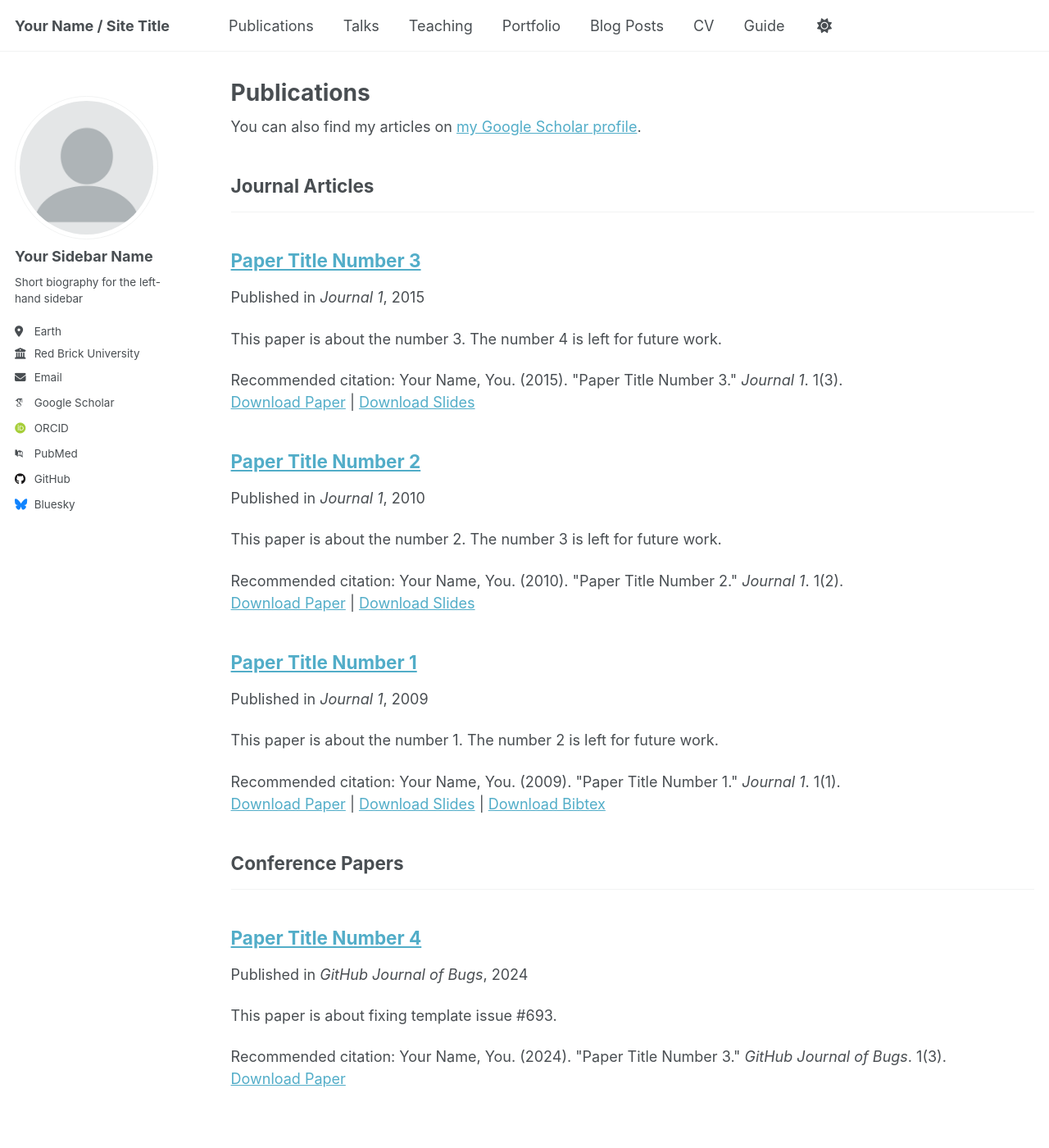
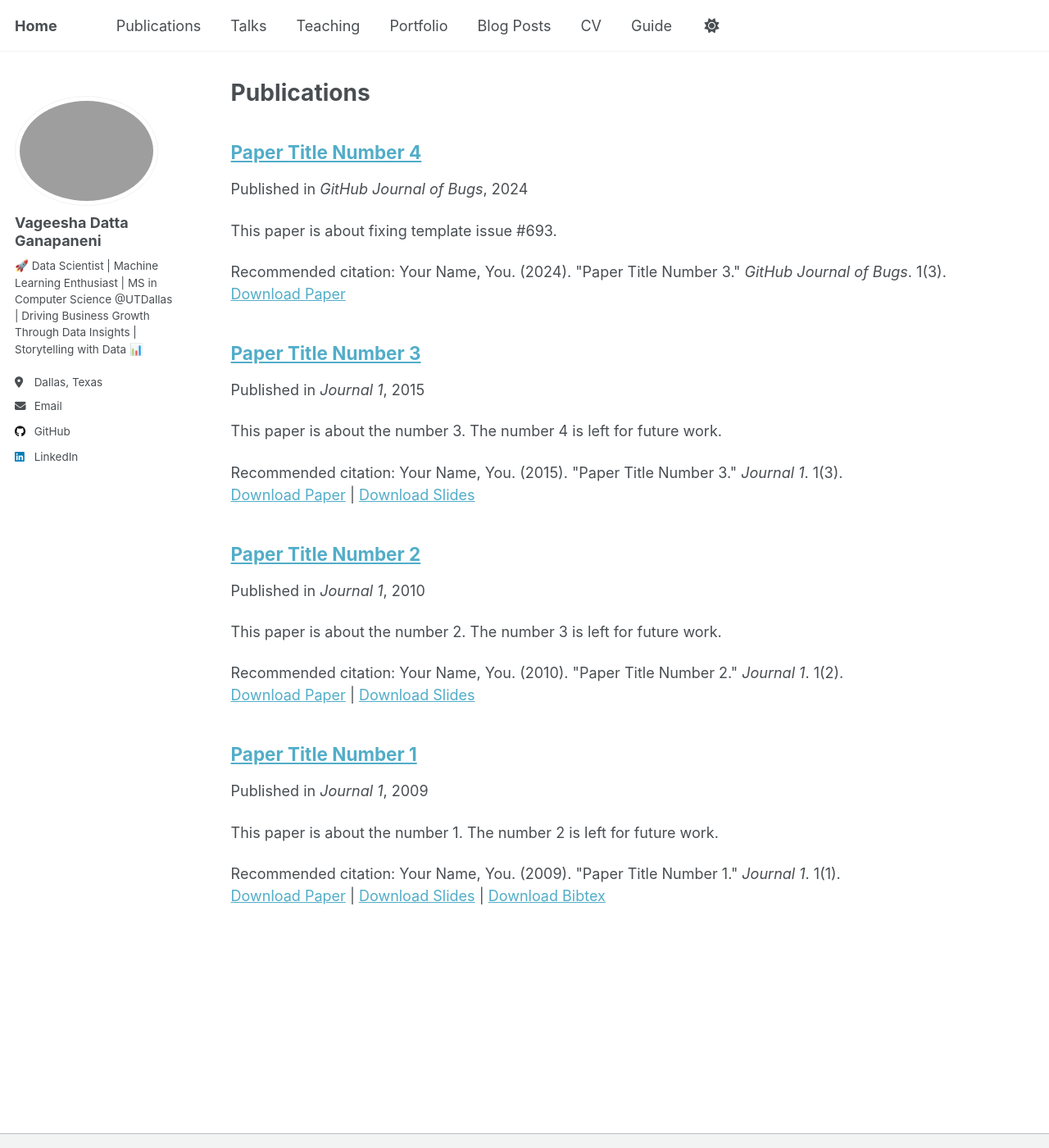
Before and after one commit to vageeshadatta2000/vageeshadatta, a Jekyll site: the page built from _pages/publications.html, in a window 1280 px wide and 1400 px high. Shown: the whole window at 82% size. Built offline with Jekyll 4.4.1, drawn with Linux system fonts in a browser that asks for light colours; some web fonts are replaced; some of the changed text lies outside the part shown.

Commit message:
Update _config.yml

```diff
--- a/_config.yml
+++ b/_config.yml
@@ -8,103 +8,94 @@
 
 # Basic Site Settings
 locale                   : "en-US"
-site_theme               : "default"
-title                    : "Your Name / Site Title"
+title                    : "Home"
 title_separator          : "-"
-name                     : &name "Your Name"
-description              : &description "personal description"
-url                      : https://academicpages.github.io # the base hostname & protocol for your site e.g. "https://[your GitHub username].github.io" or if you already have some other page hosted on Github then use "https://[your GitHub username].github.io/[Your Repo Name]"
+name                     : &name "Vageesha Datta Ganapaneni"
+description              : &description "Transforming complex data into strategic business insights"
+url                      : https://vageeshadatta.github.io # the base hostname & protocol for your site e.g. "https://mmistakes.github.io"
 baseurl                  : "" # the subpath of your site, e.g. "/blog"
-repository               : "academicpages/academicpages.github.io"
+repository               : "vageeshadatta2000/vageeshadatta.github.io"
 
 # Site Author - The following control what appear as part of the author content on the side bar.
-#               If a field is blank the icon and link will not appear, otherwise it will be shown.
+#               If a field is blank, the icon and link will not appear, otherwise it will be shown.
 #               Additional customization can be done by editing /_includes/author-profile.html
 author:
   # Biographic information
-  avatar           : "profile.png"
-  name             : "Your Sidebar Name"
-  pronouns         : # example: "she/her"
-  bio              : "Short biography for the left-hand sidebar"
-  location         : "Earth"
-  employer         : "Red Brick University"
-  uri              : # URL
-  email            : "none@example.org"
+  avatar           : "profile.jpg"
+  name             : "Vageesha Datta Ganapaneni"
+  pronouns         :
+  bio              : "🚀 Data Scientist | Machine Learning Enthusiast | MS in Computer Science @UTDallas | Driving Business Growth Through Data Insights | Storytelling with Data 📊"
+  location         : "Dallas, Texas"
+  employer         :
+  uri              :
+  email            : "vageeshadattag@gmail.com"
 
   # Academic websites
-  academia         : # URL
-  arxiv            : # URL - Update with the correct link to your profile
-  googlescholar    : "https://scholar.google.com/citations?user=PS_CX0AAAAAJ"
-  impactstory      : # URL
-  orcid            : "http://orcid.org/yourorcidurl"
-  semantic         : # URL
-  pubmed           : "https://www.ncbi.nlm.nih.gov/pubmed/?term=john+snow"
-  researchgate     : # URL
-  scopus           : # URL
+  arxiv            :
+  googlescholar    :
+  impactstory      :
+  orcid            :
+  semantic         :
+  pubmed           :
+  researchgate     :
 
   # Repositories and software development
-  bitbucket        : # Username - Update with your username on the site
-  codepen          : # Username
-  dribbble         : # Username
-  github           : "academicpages"
-  kaggle           : # Username
-  stackoverflow    : # User number or user number and name (i.e., use "1" or "1/jeff-atwood")
+  bitbucket        :
+  codepen          :
+  dribbble         :
+  github           : "vageeshadatta2000"
+  kaggle           :
+  stackoverflow    :
 
   # Social media
-  bluesky          : "bsky.app" # Replace this with you Bluesky username
-  facebook         : # Username
-  flickr           : # Username
-  foursquare       : # Username
-  goodreads        : # Username
-  google_plus      : # Username
-  keybase          : # Username
-  instagram        : # Username
-  lastfm           : # Username
-  linkedin         : # Username
-  mastodon         : # URL
-  medium           : # URL
-  pinterest        : # Username
-  soundcloud       : # Username
-  steam            : # Username
-  telegram         : # URL
-  tumblr           : # Username
-  twitter          : # Username for X / Twitter
-  vine             : # Username
-  weibo            : # Username
-  wikipedia        : # Username
-  xing             : # Username
-  youtube          : # Username
-  zhihu            : # Username
+  bluesky          :
+  facebook         :
+  flickr           :
+  foursquare       :
+  goodreads        :
+  google_plus      :
+  keybase          :
+  instagram        :
+  lastfm           :
+  linkedin         : "vageeshadatta"
+  mastodon         :
+  medium           :
+  pinterest        :
+  soundcloud       :
+  steam            :
+  telegram         :
+  tumblr           :
+  twitter          :
+  vine             :
+  weibo            :
+  wikipedia        :
+  xing             :
+  youtube          :
+  zhihu            :
 
-# Publication Category - The following the list of publication categories and their headings
-publication_category:
-  books:
-    title: 'Books'
-  manuscripts:
-    title: 'Journal Articles'
-  conferences:
-    title: 'Conference Papers'
+  # Resume
+  resume           : "/resume/"
 
 # Site Settings
-teaser                   :  # filename of teaser fallback teaser image placed in /images/, .e.g. "500x300.png"
-breadcrumbs              : false # true, false (default)
+teaser                   :
+breadcrumbs              : false
 words_per_minute         : 160
 future                   : true
-read_more                : "disabled" # if enabled, adds "Read more" links to excerpts
-talkmap_link             : false      #change to true to add link to talkmap on talks page
+read_more                : "disabled"
+talkmap_link             : false
 comments:
-  provider               : # false (default), "disqus", "discourse", "facebook", "google-plus", "staticman", "custom"
+  provider               :
   disqus:
     shortname            :
   discourse:
-    server               : # https://meta.discourse.org/t/embedding-discourse-comments-via-javascript/31963 , e.g.: meta.discourse.org
+    server               :
   facebook:
     appid                :
-    num_posts            : # 5 (default)
-    colorscheme          : # "light" (default), "dark"
+    num_posts            :
+    colorscheme          :
 staticman:
   allowedFields          : ['name', 'email', 'url', 'message']
-  branch                 : "gh-pages" # "master", "gh-pages"
+  branch                 : "gh-pages"
   commitMessage          : "New comment."
   filename               : comment-{@timestamp}
   format                 : "yml"
@@ -117,18 +108,16 @@ staticman:
     date:
       type               : "date"
       options:
-        format           : "iso8601" # "iso8601" (default), "timestamp-seconds", "timestamp-milliseconds"
+        format           : "iso8601"
 atom_feed:
-  hide                   : false     # change to true to hide the RSS feed in the footer
-  path                   : # blank (default) uses feed.xml
-
+  hide                   : false
+  path                   :
 
 # SEO Related
 google_site_verification :
 bing_site_verification   :
 alexa_site_verification  :
 yandex_site_verification :
-
 
 # Social Sharing
 twitter:
@@ -137,21 +126,17 @@ facebook:
   username               :
   app_id                 :
   publisher              :
-og_image                 :  # Open Graph/Twitter default site image
-# For specifying social profiles
-# - https://developers.google.com/structured-data/customize/social-profiles
+og_image                 :
 social:
-  type                   : # Person or Organization (defaults to Person)
-  name                   : # If the user or organization name differs from the site's name
-  links: # An array of links to social media profiles
-
+  type                   :
+  name                   :
+  links:
 
 # Analytics
 analytics:
-  provider               :  "false" # false (default), "google", "google-universal", "google-analytics-4", "custom"
+  provider               :  "false"
   google:
     tracking_id          :
-
 
 # Reading Files
 include:
@@ -163,26 +148,23 @@ exclude:
   - "*.sublime-workspace"
   - .asset-cache
   - .bundle
-  - .github
   - .jekyll-assets-cache
   - .sass-cache
+  - CHANGELOG
+  - Capfile
+  - Gemfile
+  - Gruntfile.js
+  - LICENSE
+  - README
+  - Rakefile
   - assets/js/_main.js
   - assets/js/plugins
   - assets/js/vendor
-  - CHANGELOG
-  - Capfile
   - config
-  - Dockerfile
-  - Gemfile
-  - Gruntfile.js
   - gulpfile.js
-  - LICENSE
-  - local
   - log
   - node_modules
-  - package.json*
-  - Rakefile
-  - README
+  - package.json
   - tmp
   - vendor
 keep_files:
@@ -191,14 +173,12 @@ keep_files:
 encoding: "utf-8"
 markdown_ext: "markdown,mkdown,mkdn,mkd,md"
 
-
 # Conversion
 markdown: kramdown
 highlighter: rouge
 lsi: false
 excerpt_separator: "\n\n"
 incremental: false
-
 
 # Markdown Processing
 kramdown:
@@ -211,8 +191,7 @@ kramdown:
   smart_quotes: lsquo,rsquo,ldquo,rdquo
   enable_coderay: false
 
-
-# These settings control the types of collections used by the template
+# Collections
 collections:
   teaching:
     output: true
@@ -227,8 +206,7 @@ collections:
     output: true
     permalink: /:collection/:path/
 
-
-# These settings control how pages and collections are included in the site
+# Defaults
 defaults:
   # _posts
   - scope:
@@ -284,70 +262,40 @@ defaults:
       author_profile: true
       share: true
 
-
 # Sass/SCSS
 sass:
   sass_dir: _sass
-  style: compressed # http://sass-lang.com/documentation/file.SASS_REFERENCE.html#output_style
-
+  style: compressed
 
 # Outputting
 permalink: /:categories/:title/
-# paginate: 5 # amount of posts to show
+# paginate: 5
 # paginate_path: /page:num/
-timezone: Etc/UTC # http://en.wikipedia.org/wiki/List_of_tz_database_time_zones
-
+timezone: America/Los_Angeles
 
 # Plugins
 plugins:
-  - jekyll-feed
-  - jekyll-gist
   - jekyll-paginate
   - jekyll-sitemap
+  - jekyll-gist
+  - jekyll-feed
   - jekyll-redirect-from
+whitelist:
+  - jekyll-paginate
+  - jekyll-sitemap
+  - jekyll-gist
+  - jekyll-feed
   - jemoji
 
-# Mimic GitHub Pages with --safe
-whitelist:
-  - jekyll-feed
-  - jekyll-gist
-  - jekyll-paginate
-  - jekyll-sitemap
-  - jekyll-redirect-from
-  - jemoji
-
-
 # Archives
-#  Type
-#  - GitHub Pages compatible archive pages built with Liquid ~> type: liquid (default)
-#  - Jekyll Archives plugin archive pages ~> type: jekyll-archives
-#  Path (examples)
-#  - Archive page should exist at path when using Liquid method or you can
-#    expect broken links (especially with breadcrumbs enabled)
-#  - <base_path>/tags/my-awesome-tag/index.html ~> path: /tags/
-#  - <base_path/categories/my-awesome-category/index.html ~> path: /categories/
-#  - <base_path/my-awesome-category/index.html ~> path: /
 category_archive:
   type: liquid
   path: /categories/
 tag_archive:
   type: liquid
   path: /tags/
-# https://github.com/jekyll/jekyll-archives
-# jekyll-archives:
-#   enabled:
-#     - categories
-#     - tags
-#   layouts:
-#     category: archive-taxonomy
-#     tag: archive-taxonomy
-#   permalinks:
-#     category: /categories/:name/
-#     tag: /tags/:name/
-
 
 # HTML Compression
-# - http://jch.penibelst.de/
 compress_html:
   clippings: all
   ignore:
```
